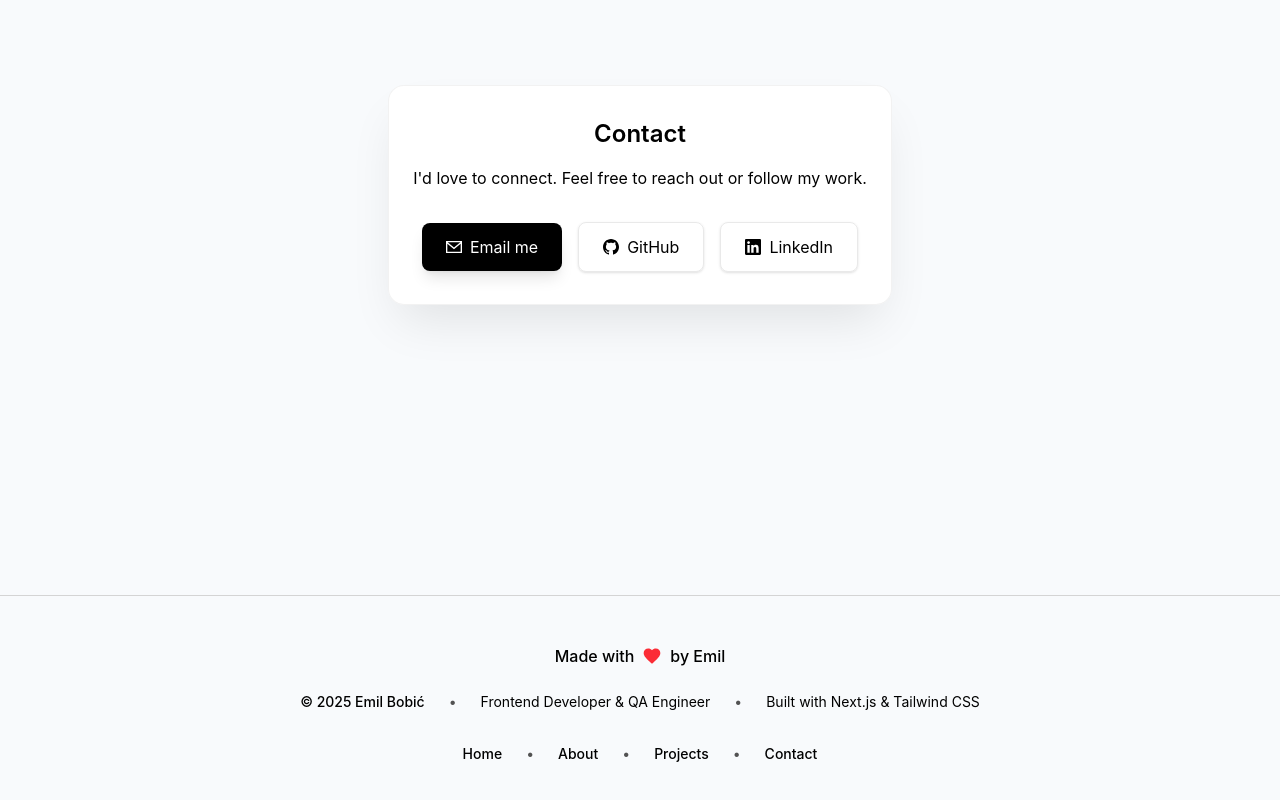
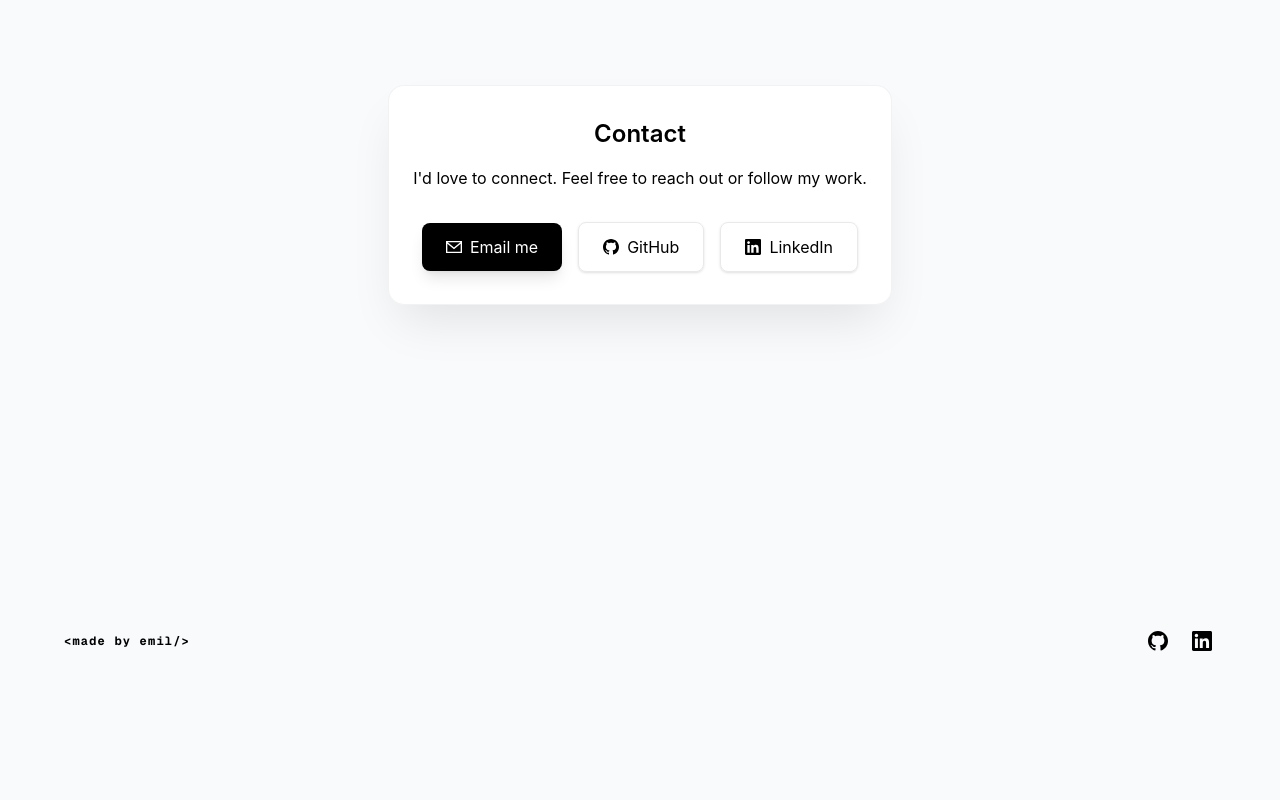
Before and after one commit to ebobic/Portfolio, a Next.js app: page / in a window 1280 px wide. Shown: the part 2057-2857 px from the top of the page. After the commit the page ends 2744 px from the top, so only its background shows below. Built offline with nearby package versions, Linux system fonts and the light colour scheme.

Commit message:
Cleaned up footer design and removed location section

```diff
--- a/components/footer.tsx
+++ b/components/footer.tsx
@@ -1,74 +1,51 @@
 'use client'
 
-import { motion } from 'framer-motion'
-import Link from 'next/link'
-
 export function Footer() {
-
-	const revealAnimation = {
-		hidden: {
-			opacity: 0,
-			y: 50,
-			scale: 0.95
-		},
-		visible: {
-			opacity: 1,
-			y: 0,
-			scale: 1,
-			transition: {
-				duration: 0.8
-			}
-		}
-	}
-
 	return (
-		<motion.footer
-			className="py-12 text-center text-sm border-t border-neutral-300 dark:border-neutral-700"
-			variants={revealAnimation}
-			initial="hidden"
-			whileInView="visible"
-			viewport={{ once: true, margin: "-100px" }}
+		// Footer with signature and social links
+		<footer
+			className="py-8 px-6"
+			role="contentinfo"
+			aria-label="Site footer"
 		>
-			<div className="max-w-4xl mx-auto px-6">
-				{/* Made with love section */}
-				<div className="flex items-center justify-center gap-2 mb-6">
-					<span className="flex items-center gap-2 text-base font-medium text-black dark:text-neutral-300">
-						Made with
-						<svg className="w-5 h-5 text-red-500" viewBox="0 0 24 24" fill="currentColor">
-							<path d="M12 21.35l-1.45-1.32C5.4 15.36 2 12.28 2 8.5 2 5.42 4.42 3 7.5 3c1.74 0 3.41.81 4.5 2.09C13.09 3.81 14.76 3 16.5 3 19.58 3 22 5.42 22 8.5c0 3.78-3.4 6.86-8.55 11.54L12 21.35z"/>
-						</svg>
-						by Emil
+			<div className="max-w-6xl mx-auto flex justify-between items-center">
+				{/*  made by emil tag */}
+				<div className="flex items-center justify-center">
+					<span className="font-mono text-xs font-bold text-black dark:text-neutral-500 tracking-[0.1em]">
+						&lt;made by emil/&gt;
 					</span>
 				</div>
 
-				{/* Info section */}
-				<div className="flex flex-col md:flex-row items-center justify-center gap-4 md:gap-6 text-sm text-black dark:text-neutral-400 mb-8">
-					<span className="font-medium">© 2025 Emil Bobić</span>
-					<span className="hidden md:inline text-neutral-600 dark:text-neutral-500">•</span>
-					<span>Frontend Developer & QA Engineer</span>
-					<span className="hidden md:inline text-neutral-600 dark:text-neutral-500">•</span>
-					<span>Built with Next.js & Tailwind CSS</span>
-				</div>
-
-				{/* Navigation links */}
-				<div className="flex flex-col md:flex-row items-center justify-center gap-4 md:gap-6">
-					<Link href="/" className="text-black dark:text-neutral-400 hover:text-neutral-700 dark:hover:text-white transition-colors duration-200 font-medium">
-						Home
-					</Link>
-					<span className="hidden md:inline text-neutral-600 dark:text-neutral-500">•</span>
-					<Link href="/#about" className="text-black dark:text-neutral-400 hover:text-neutral-700 dark:hover:text-white transition-colors duration-200 font-medium">
-						About
-					</Link>
-					<span className="hidden md:inline text-neutral-600 dark:text-neutral-500">•</span>
-					<Link href="/projects" className="text-black dark:text-neutral-400 hover:text-neutral-700 dark:hover:text-white transition-colors duration-200 font-medium">
-						Projects
-					</Link>
-					<span className="hidden md:inline text-neutral-600 dark:text-neutral-500">•</span>
-					<Link href="/#contact" className="text-black dark:text-neutral-400 hover:text-neutral-700 dark:hover:text-white transition-colors duration-200 font-medium">
-						Contact
-					</Link>
-				</div>
+				{/* Social Icons */}
+				<nav
+					className="flex items-center gap-4"
+					role="navigation"
+					aria-label="Social media links"
+				>
+					<a
+						href="https://github.com/ebobic"
+						target="_blank"
+						rel="noopener noreferrer"
+						className="text-black hover:text-neutral-700 dark:text-neutral-500 dark:hover:text-neutral-300 transition-colors focus:outline-none focus:ring-2 focus:ring-cyan-500 focus:ring-offset-2 rounded-full p-1"
+						aria-label="Visit Emil Bobić's GitHub profile"
+					>
+						<svg className="h-5 w-5" viewBox="0 0 24 24" fill="currentColor" aria-hidden="true">
+							<path d="M12 0c-6.626 0-12 5.373-12 12 0 5.302 3.438 9.8 8.207 11.387.599.111.793-.261.793-.577v-2.234c-3.338.726-4.033-1.416-4.033-1.416-.546-1.387-1.333-1.756-1.333-1.756-1.089-.745.083-.729.083-.729 1.205.084 1.839 1.237 1.839 1.237 1.07 1.834 2.807 1.304 3.492.997.107-.775.418-1.305.762-1.604-2.665-.305-5.467-1.334-5.467-5.931 0-1.311.469-2.381 1.236-3.221-.124-.303-.535-1.524.117-3.176 0 0 1.008-.322 3.301 1.23.957-.266 1.983-.399 3.003-.404 1.02.005 2.047.138 3.006.404 2.291-1.552 3.297-1.23 3.297-1.23.653 1.653.242 2.874.118 3.176.77.84 1.235 1.911 1.235 3.221 0 4.609-2.807 5.624-5.479 5.921.43.372.823 1.102.823 2.222v3.293c0 .319.192.694.801.576 4.765-1.589 8.199-6.086 8.199-11.386 0-6.627-5.373-12-12-12z"/>
+						</svg>
+					</a>
+					<a
+						href="https://www.linkedin.com/in/emil-bobi%C4%87-35a00a2a1/"
+						target="_blank"
+						rel="noopener noreferrer"
+						className="text-black hover:text-neutral-700 dark:text-neutral-500 dark:hover:text-neutral-300 transition-colors focus:outline-none focus:ring-2 focus:ring-cyan-500 focus:ring-offset-2 rounded-full p-1"
+						aria-label="Visit Emil Bobić's LinkedIn profile"
+					>
+						<svg className="h-5 w-5" viewBox="0 0 24 24" fill="currentColor" aria-hidden="true">
+							<path d="M20.447 20.452h-3.554v-5.569c0-1.328-.027-3.037-1.852-3.037-1.853 0-2.136 1.445-2.136 2.939v5.667H9.351V9h3.414v1.561h.046c.477-.9 1.637-1.85 3.37-1.85 3.601 0 4.267 2.37 4.267 5.455v6.286zM5.337 7.433c-1.144 0-2.063-.926-2.063-2.065 0-1.138.92-2.063 2.063-2.063 1.14 0 2.064.925 2.064 2.063 0 1.139-.925 2.065-2.064 2.065zm1.782 13.019H3.555V9h3.564v11.452zM22.225 0H1.771C.792 0 0 .774 0 1.729v20.542C0 23.227.792 24 1.771 24h20.451C23.2 24 24 23.227 24 22.271V1.729C24 .774 23.2 0 22.222 0h.003z"/>
+						</svg>
+					</a>
+				</nav>
 			</div>
-		</motion.footer>
+		</footer>
 	)
 }
```
